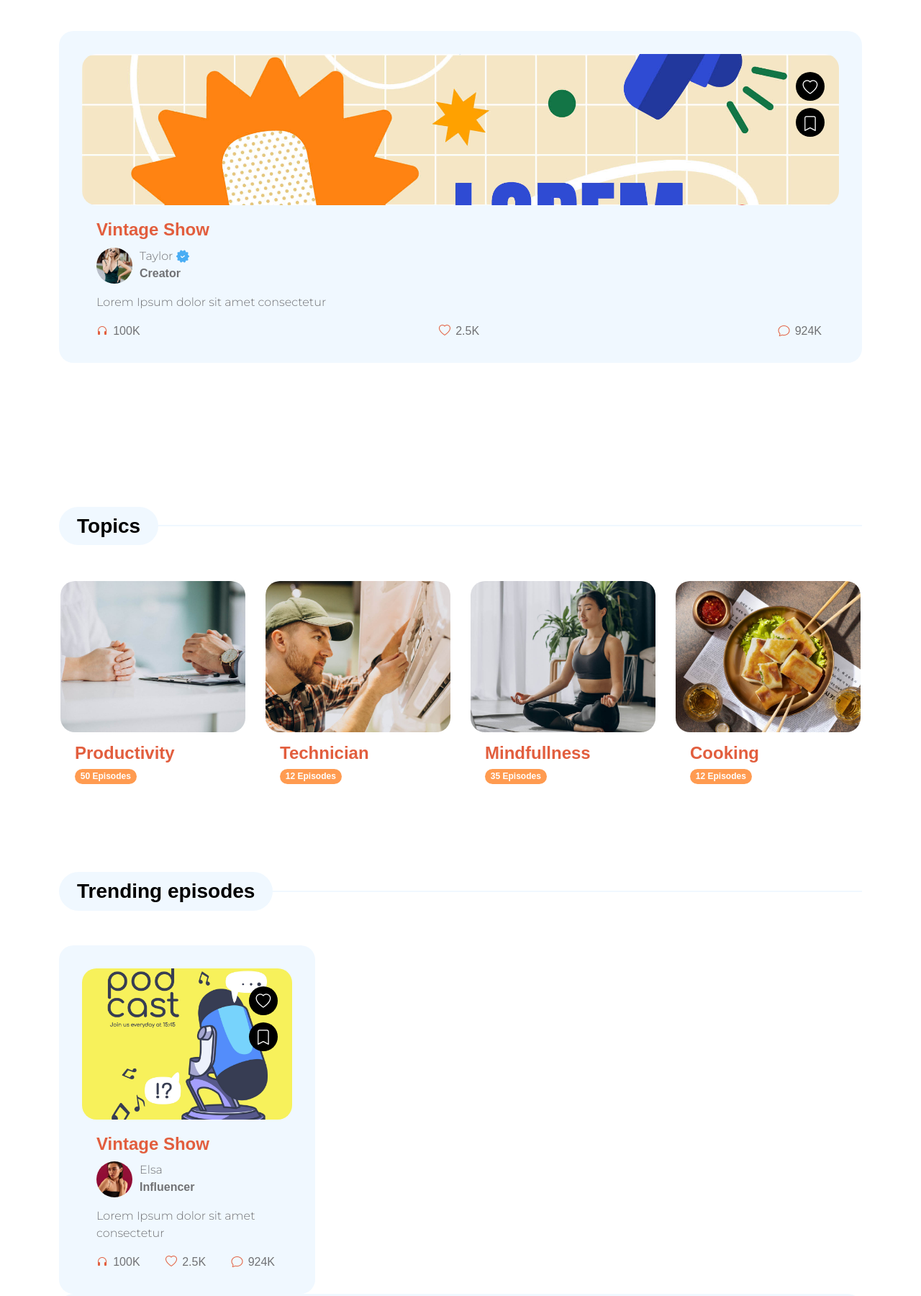
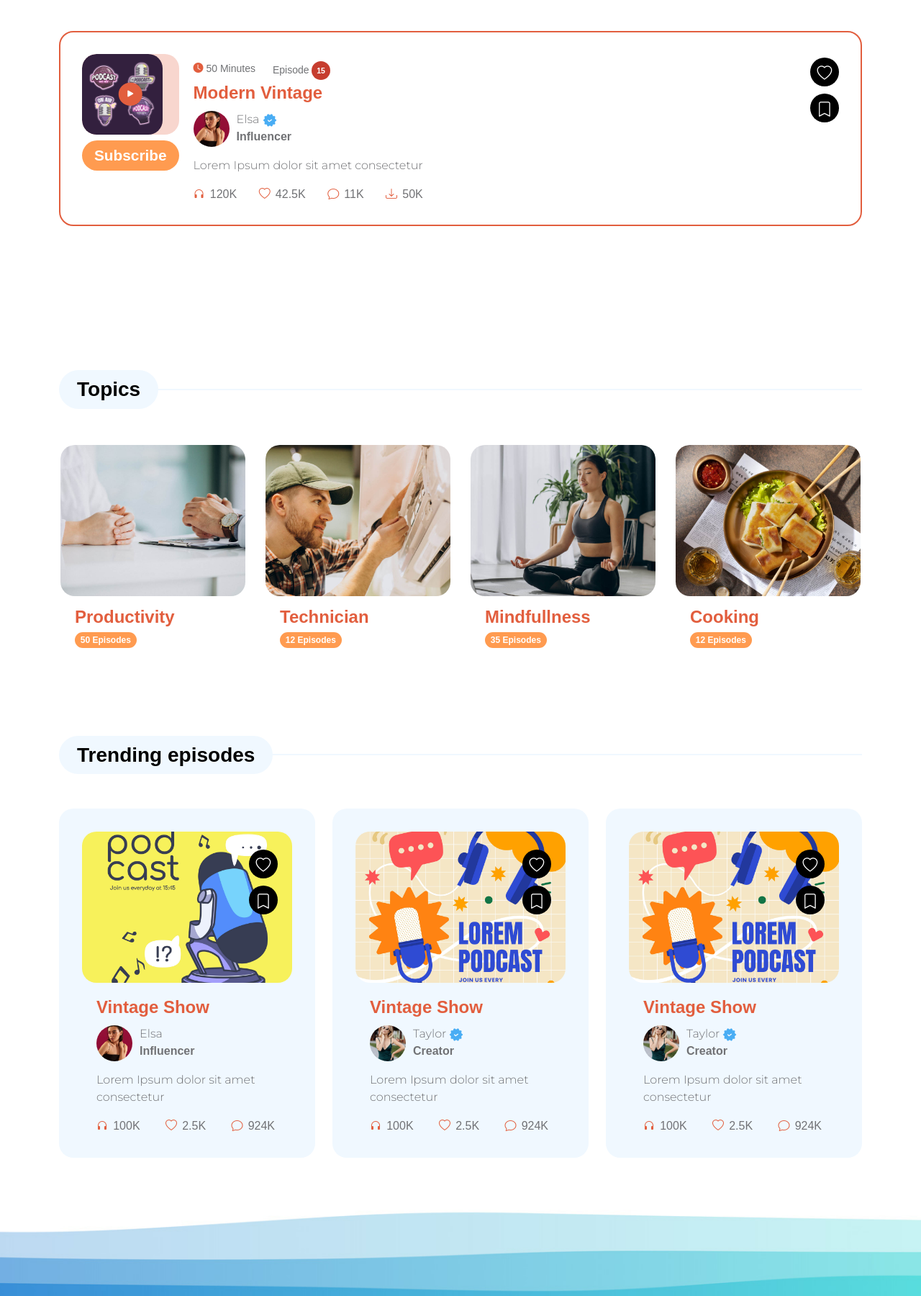
Before and after one commit to mp-boonyisa/portfolio, a plain HTML site: page index.html in a window 1280 px wide. Shown: the part 1120-2920 px from the top of the page at 72% size. Drawn offline with Linux system fonts and the light colour scheme; a web font is replaced by a local one.

Commit message:
edit section 1

```diff
--- a/index.html
+++ b/index.html
@@ -270,49 +270,74 @@ https://templatemo.com/tm-584-pod-talk
 
                         </div>
 
-                        <div class="col-12 mb-4 mb-lg-0">
-                            <div class="custom-block custom-block-full">
-                                <div class="custom-block-image-wrap">
-                                    <a href="detail-page.html">
-                                        <img src="images/podcast/27670664_7369753.jpg" class="custom-block-image img-fluid" alt="">
-                                    </a>
+                        <div class="col-lg-12 col-12 mb-4 mb-lg-0">
+                            <div class="custom-block d-flex">
+                                <div class="">
+                                    <div class="custom-block-icon-wrap">
+                                        <div class="section-overlay"></div>
+                                        <a href="detail-page.html" class="custom-block-image-wrap">
+                                            <img src="images/podcast/11683425_4790593.jpg" class="custom-block-image img-fluid" alt="">
+
+                                            <a href="#" class="custom-block-icon">
+                                                <i class="bi-play-fill"></i>
+                                            </a>
+                                        </a>
+                                    </div>
+
+                                    <div class="mt-2">
+                                        <a href="#" class="btn custom-btn">
+                                            Subscribe
+                                        </a>
+                                    </div>
                                 </div>
 
                                 <div class="custom-block-info">
+                                    <div class="custom-block-top d-flex mb-1">
+                                        <small class="me-4">
+                                            <i class="bi-clock-fill custom-icon"></i>
+                                            50 Minutes
+                                        </small>
+
+                                        <small>Episode <span class="badge">15</span></small>
+                                    </div>
+
                                     <h5 class="mb-2">
                                         <a href="detail-page.html">
-                                            Vintage Show
+                                            Modern Vintage
                                         </a>
                                     </h5>
 
                                     <div class="profile-block d-flex">
-                                        <img src="images/profile/cute-smiling-woman-outdoor-portrait.jpg" class="profile-block-image img-fluid" alt="">
+                                        <img src="images/profile/woman-posing-black-dress-medium-shot.jpg" class="profile-block-image img-fluid" alt="">
 
                                         <p>
-                                            Taylor
+                                            Elsa
                                             <img src="images/verified.png" class="verified-image img-fluid" alt="">
-                                            <strong>Creator</strong>
-                                        </p>
+                                            <strong>Influencer</strong></p>
                                     </div>
 
                                     <p class="mb-0">Lorem Ipsum dolor sit amet consectetur</p>
 
                                     <div class="custom-block-bottom d-flex justify-content-between mt-3">
                                         <a href="#" class="bi-headphones me-1">
-                                            <span>100k</span>
+                                            <span>120k</span>
                                         </a>
 
                                         <a href="#" class="bi-heart me-1">
-                                            <span>2.5k</span>
+                                            <span>42.5k</span>
                                         </a>
 
                                         <a href="#" class="bi-chat me-1">
-                                            <span>924k</span>
+                                            <span>11k</span>
+                                        </a>
+
+                                        <a href="#" class="bi-download">
+                                            <span>50k</span>
                                         </a>
                                     </div>
                                 </div>
 
-                                <div class="social-share d-flex flex-column ms-auto">
+                                <div class="d-flex flex-column ms-auto">
                                     <a href="#" class="badge ms-auto">
                                         <i class="bi-heart"></i>
                                     </a>
@@ -646,7 +671,61 @@ https://templatemo.com/tm-584-pod-talk
                             </div>
                         </div>
 
-                        <div class="col-12 mb-4 mb-lg-0">
+                        <div class="col-lg-4 col-12 mb-4 mb-lg-0">
+                            <div class="custom-block custom-block-full">
+                                <div class="custom-block-image-wrap">
+                                    <a href="detail-page.html">
+                                        <img src="images/podcast/27670664_7369753.jpg" class="custom-block-image img-fluid" alt="">
+                                    </a>
+                                </div>
+
+                                <div class="custom-block-info">
+                                    <h5 class="mb-2">
+                                        <a href="detail-page.html">
+                                            Vintage Show
+                                        </a>
+                                    </h5>
+
+                                    <div class="profile-block d-flex">
+                                        <img src="images/profile/cute-smiling-woman-outdoor-portrait.jpg" class="profile-block-image img-fluid" alt="">
+
+                                        <p>
+                                            Taylor
+                                            <img src="images/verified.png" class="verified-image img-fluid" alt="">
+                                            <strong>Creator</strong>
+                                        </p>
+                                    </div>
+
+                                    <p class="mb-0">Lorem Ipsum dolor sit amet consectetur</p>
+
+                                    <div class="custom-block-bottom d-flex justify-content-between mt-3">
+                                        <a href="#" class="bi-headphones me-1">
+                                            <span>100k</span>
+                                        </a>
+
+                                        <a href="#" class="bi-heart me-1">
+                                            <span>2.5k</span>
+                                        </a>
+
+                                        <a href="#" class="bi-chat me-1">
+                                            <span>924k</span>
+                                        </a>
+                                    </div>
+                                </div>
+
+                                <div class="social-share d-flex flex-column ms-auto">
+                                    <a href="#" class="badge ms-auto">
+                                        <i class="bi-heart"></i>
+                                    </a>
+
+                                    <a href="#" class="badge ms-auto">
+                                        <i class="bi-bookmark"></i>
+                                    </a>
+                                </div>
+                            </div>
+                        </div>
+
+                        <div class="col-lg-4 col-12 mb-4 mb-lg-0">
                             <div class="custom-block custom-block-full">
                                 <div class="custom-block-image-wrap">
                                     <a href="detail-page.html">
```
